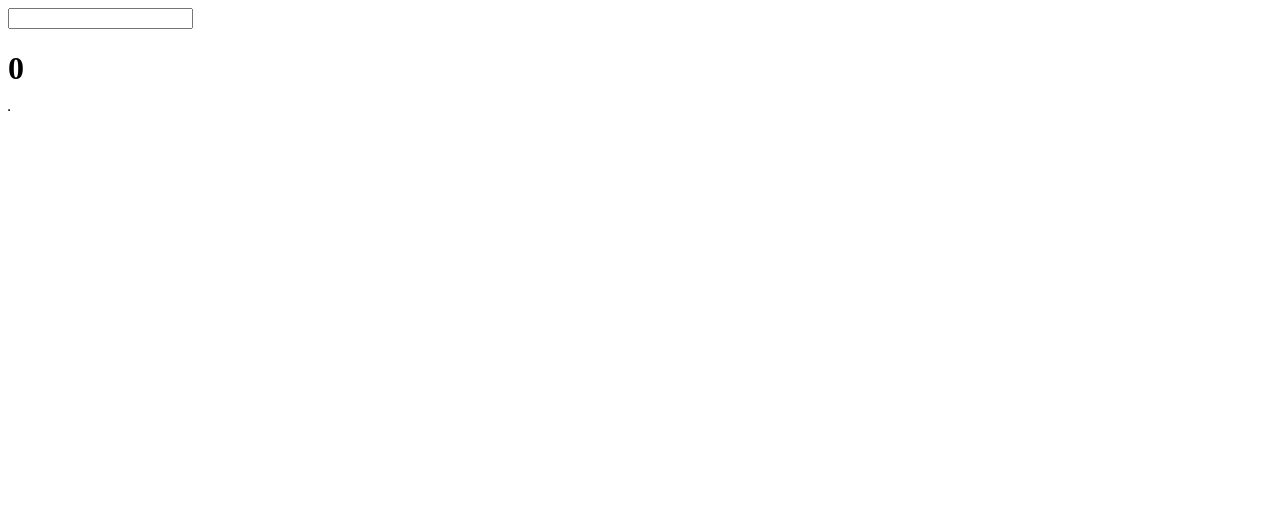
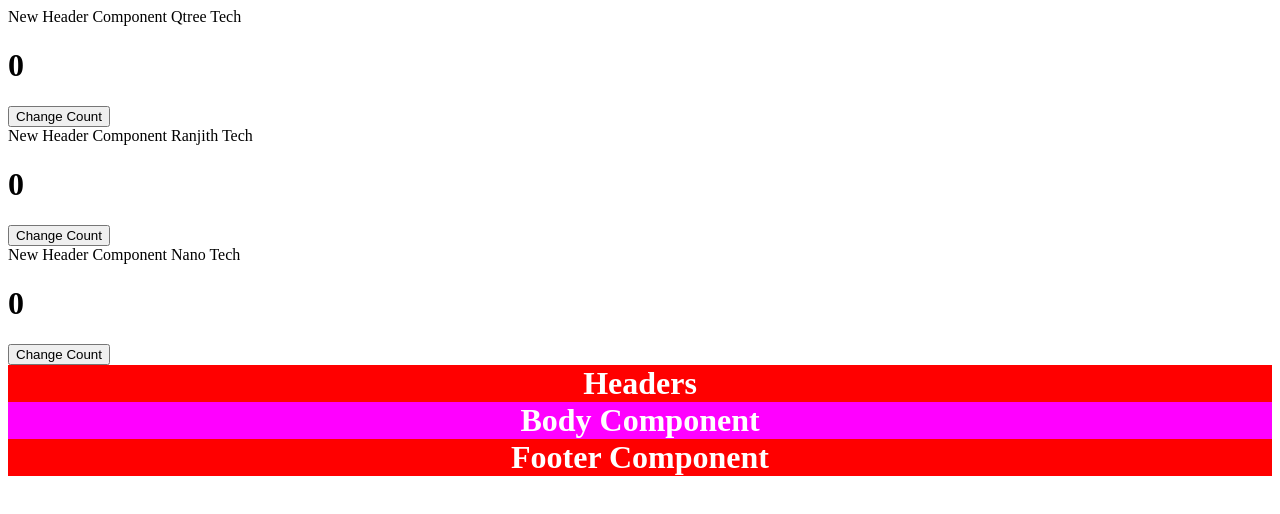
Before and after one commit to ManibharathiDev/ReactUILearn, a React (Create React App) app: page / in a window 1280 px wide. Shown: the top 514 px of the page. Built offline with nearby package versions, Linux system fonts and the light colour scheme.

Commit message:
Mutliple Component Added

```diff
--- /dev/null
+++ b/src/component/headercomp.js
@@ -0,0 +1,24 @@
+import React from "react";
+import { useState } from "react";
+
+let myCount = 0;
+const HeaderComps = (props) => {
+
+    const[count,setCount] = useState(0);
+    const changeCount = () =>{
+        myCount++;
+        setCount(myCount);
+    }
+
+    return(
+        <div>
+            New Header Component {props.newName}
+            <h1>
+                {count}
+            </h1>
+            <button onClick={changeCount}>Change Count</button>
+        </div>
+    )
+}
+
+export default HeaderComps;
--- a/src/index.js
+++ b/src/index.js
@@ -1,46 +1,70 @@
-import React from "react"
+import React from "react";
 import ReactDOM from "react-dom/client"
-import { useState } from "react"
-
-const ShowList = () =>{
-
-    const[rcount, setRowCount] = useState(0);
-    const changeRowCount = (e) =>
-    {
-        console.log(typeof(e.target.value))
-
-        if(e.target.value !== "")
-            setRowCount(parseInt(e.target.value))
-        else
-            setRowCount(0)
-
-    }
-
-    //const myItem = <h1>Hi Ranjith</h1>
+import HeaderComps from "./component/headercomp";
 
 
+const myStyle = {
+    margin:0
+}
 
-    const myListItem = Array.from(Array(rcount),(e,i)=>{
-        // return(<li>{i}</li>)
-        return(
-            <tr><td>{i}</td><td>{5+5}</td></tr>
-        )
-    });
-
-
-
+const HeaderComp = (props) => {
+    console.log(props)
     return(
-        <div>
-            <input type="text" onChange={(e) => changeRowCount(e)}/>
-
-            <br/>
-            <h1>{rcount}</h1>
-            <table border="1">
-                {myListItem}
-            </table>
+        <div style={
+            {
+                backgroundColor:'#FF0000',
+                color:'#FFFFFF',
+                textAlign:'center',
+            }
+        }>
+            <h1 style={myStyle}>{props.compName}</h1>
         </div>
     )
 }
 
-const root = ReactDOM.createRoot(document.getElementById('root'))
-root.render(<ShowList/>)
+const FooterComp = (props) => {
+    console.log(props);
+    return(
+        <div  style={
+            {
+                backgroundColor:'#FF0000',
+                color:'#FFFFFF',
+                textAlign:'center',
+            }
+        }>
+
+            <h1 style={myStyle}>Footer Component</h1>
+        </div>
+    )
+}
+
+const BodyComp = () => {
+    return(
+        <div  style={
+            {
+                backgroundColor:'#FF00FF',
+                color:'#FFFFFF',
+                textAlign:'center',
+            }
+        }>
+            <h1 style={myStyle}>Body Component</h1>
+        </div>
+    )
+}
+
+const MainComp = () => {
+    return(
+        <div>
+            <HeaderComps newName="Qtree Tech"/>
+            <HeaderComps newName="Ranjith Tech"/>
+            <HeaderComps newName="Nano Tech"/>
+            <HeaderComp compName="Headers"/>
+                <BodyComp/>
+            <FooterComp/>
+        </div>
+    )
+}
+
+
+const root = ReactDOM.createRoot(document.getElementById('root'));
+root.render(<MainComp/>)
--- a/src/indexs.js
+++ b/src/indexs.js
@@ -39,6 +39,8 @@ const FuncComp = () => {
             </>
 
 
+
+
     );
 
 }
```
Also changed, not shown: src/index.rowcount.js (added, +49 -0 lines), src/index.ui.js (added, +59 -0 lines).
